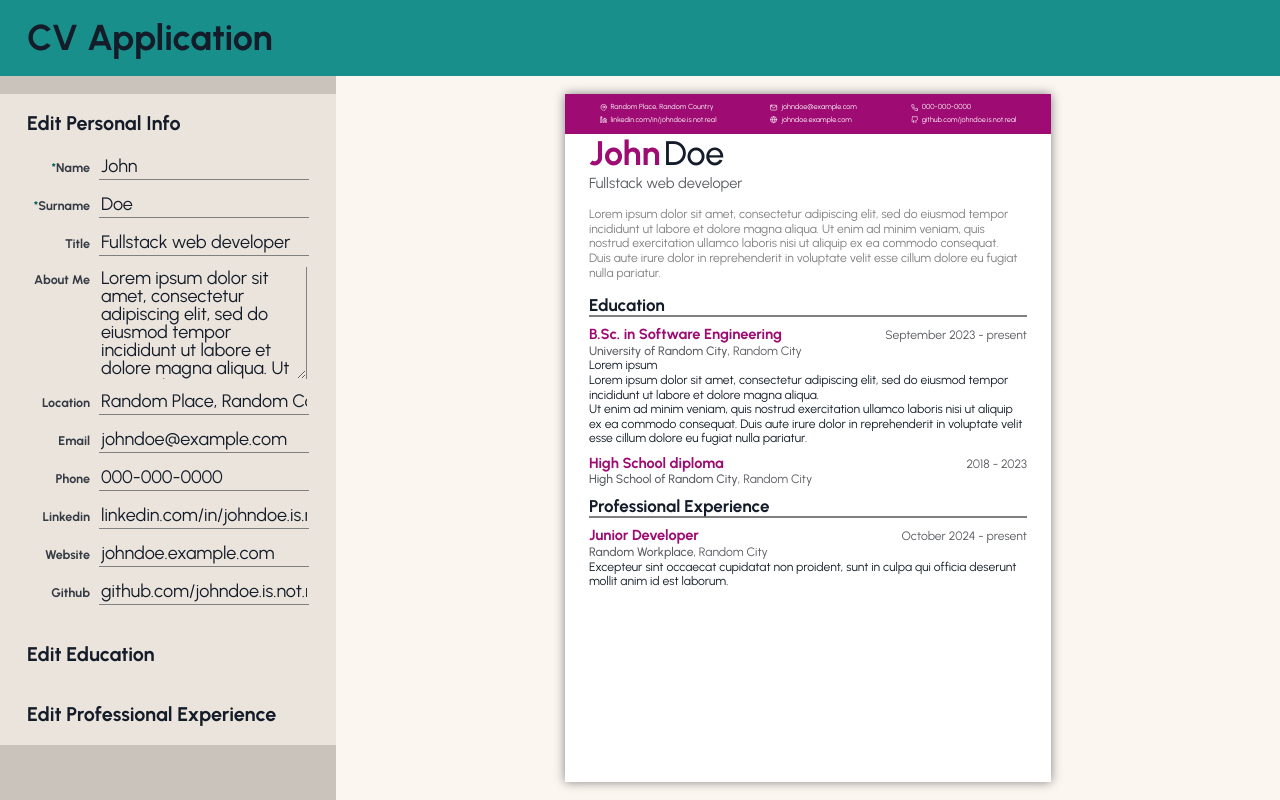
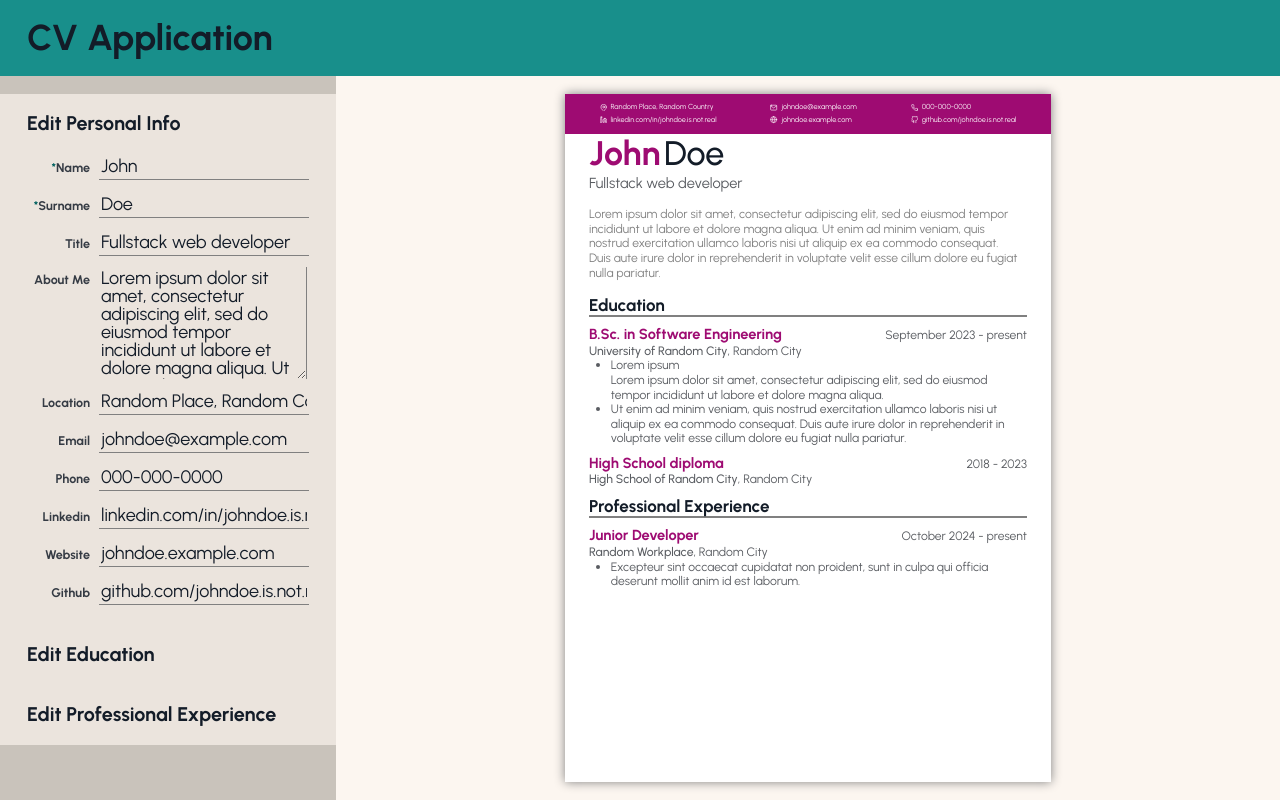
Before and after one commit to frarosset/cv-application, a React (Vite) app: page / in a window 1280 px wide. Built offline with nearby package versions, Linux system fonts and the light colour scheme.

Commit message:
style(PreviewListWithTextOnly): add style to PreviewListWithTextOnly

```diff
--- a/src/components/preview/PreviewListWithTextOnly.jsx
+++ b/src/components/preview/PreviewListWithTextOnly.jsx
@@ -1,4 +1,5 @@
 import PreviewItemWithTextOnly from "./PreviewItemWithTextOnly.jsx";
+import "../../styles/preview/PreviewListWithTextOnly.css";
 
 function PreviewListWithTextOnly({ data, customClass }) {
   return (
--- /dev/null
+++ b/src/styles/preview/PreviewListWithTextOnly.css
@@ -0,0 +1,5 @@
+.preview-item-with-dates ul.other-info {
+  list-style: disc;
+  color: var(--preview-sub-text-color);
+  padding-left: var(--preview-page-item-list-padding-left);
+}
--- a/src/styles/variables.css
+++ b/src/styles/variables.css
@@ -118,6 +118,7 @@
   --preview-main-fontsize: 2.5cqw;
   --preview-accent-fontsize: 3cqw;
 
+  --preview-page-item-list-padding-left: 1.8em;
   --preview-page-item-list-gap: 0.5em;
 
   /* --box-radius: max(6px, 0.9vmin); */
```
